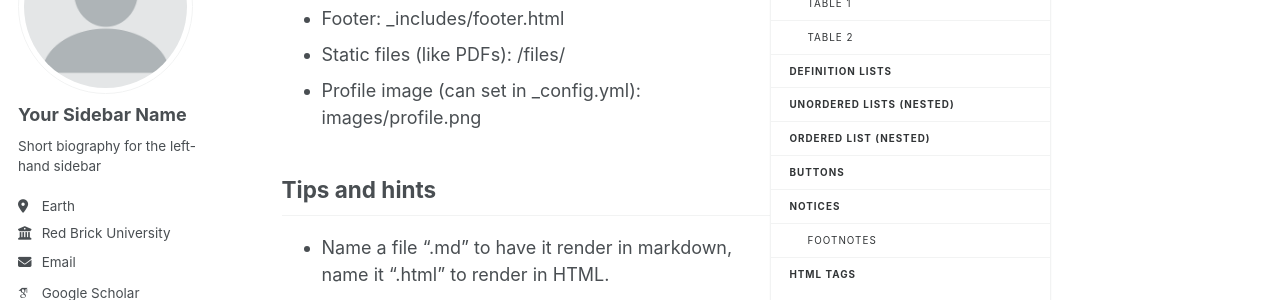
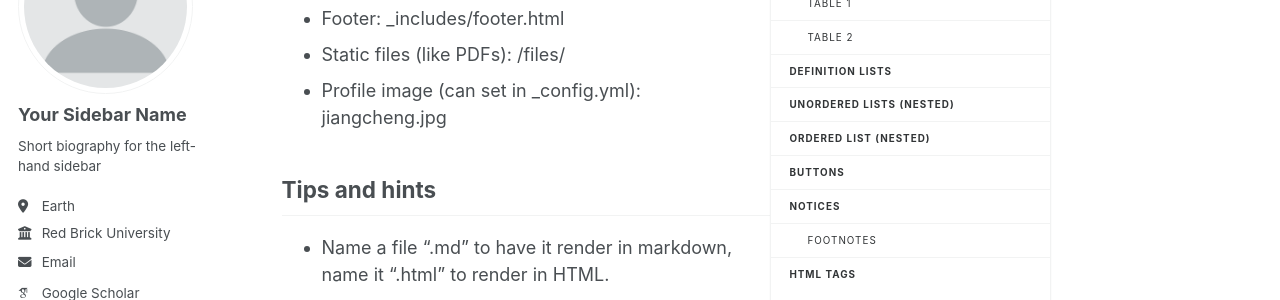
Before and after one commit to sujiangcheng/sujiangcheng.github.io, a Jekyll site: the page built from _pages/markdown.md, in a window 1280 px wide and 900 px high, scrolled down 382 px. Shown: the part 180-480 px from the top of the window. Built offline with Jekyll 4.4.1, drawn with Linux system fonts in a browser that asks for light colours; emoji names are drawn with the system emoji font; some web fonts are replaced.

Commit message:
Update markdown.md

```diff
--- a/_pages/markdown.md
+++ b/_pages/markdown.md
@@ -22,7 +22,7 @@ redirect_from:
   * _talks/
 * Footer: _includes/footer.html
 * Static files (like PDFs): /files/
-* Profile image (can set in _config.yml): images/profile.png
+* Profile image (can set in _config.yml): jiangcheng.jpg
 
 ## Tips and hints
 
```
